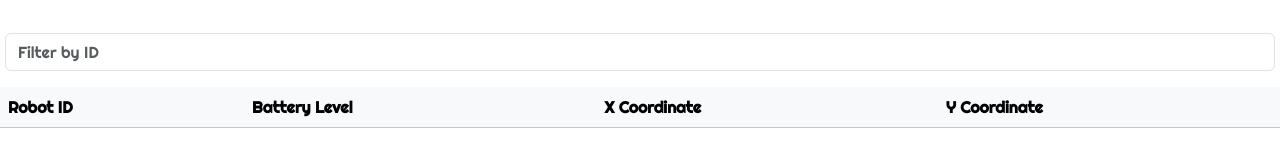
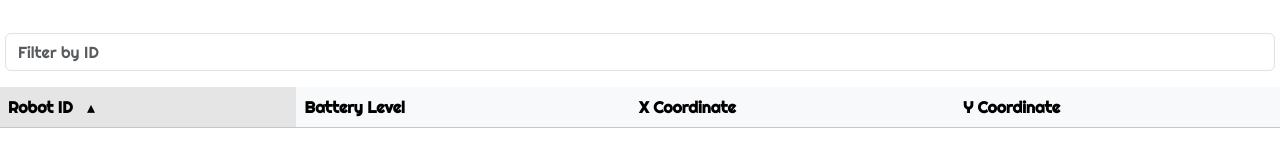
Before and after one commit to Shariff-Rudolph/SVT-Robotics-demo-app, a plain HTML site: page index.html in a window 1280 px wide. Both pictures are taken after a click on the element "Robot ID". Shown: the part 558-724 px from the top of the page. Drawn offline with nearby package versions, Linux system fonts and the light colour scheme; no server answers.

Commit message:
add styling and unicode pointers for table headers when sorting

```diff
--- a/src/robotStyles.css
+++ b/src/robotStyles.css
@@ -39,3 +39,25 @@
   padding-left: 5px;
   padding-right: 5px;
 }
+
+.table-sortable th {
+  cursor: pointer;
+}
+
+.table-sortable .th-sort-asc::after {
+  content: "\25b4";
+}
+
+.table-sortable .th-sort-desc::after {
+  content: "\25be";
+}
+
+.table-sortable .th-sort-asc::after,
+.table-sortable .th-sort-desc::after {
+  margin-left: 10px;
+}
+
+.table-sortable .th-sort-asc,
+.table-sortable .th-sort-desc {
+  background: rgba(0, 0, 0, 0.1);
+}
```
